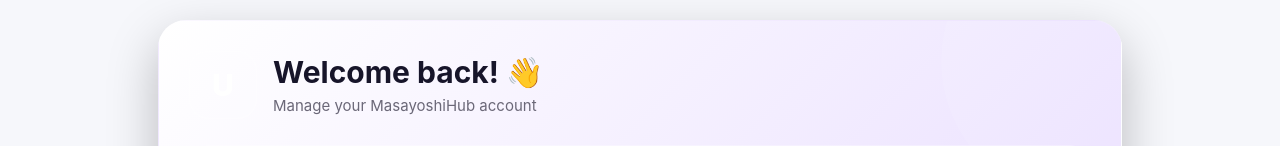
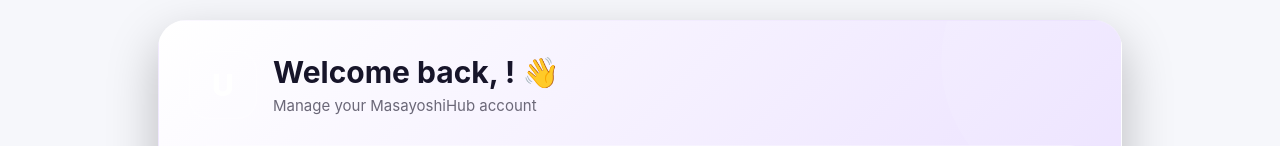
Before and after one commit to justiceeby4/Masayoshihub, a Next.js app: page /dashboard in a window 1280 px wide. Shown: the part 173-319 px from the top of the page. Built offline with nearby package versions, Linux system fonts and the light colour scheme; no server answers.

Commit message:
Update page.tsx

```diff
--- a/app/dashboard/page.tsx
+++ b/app/dashboard/page.tsx
@@ -163,7 +163,7 @@
                   color: "#17152a",
                 }}
               >
-                Welcome back! 👋
+                Welcome back, {username}! 👋
               </h1>
 
               <p
```
